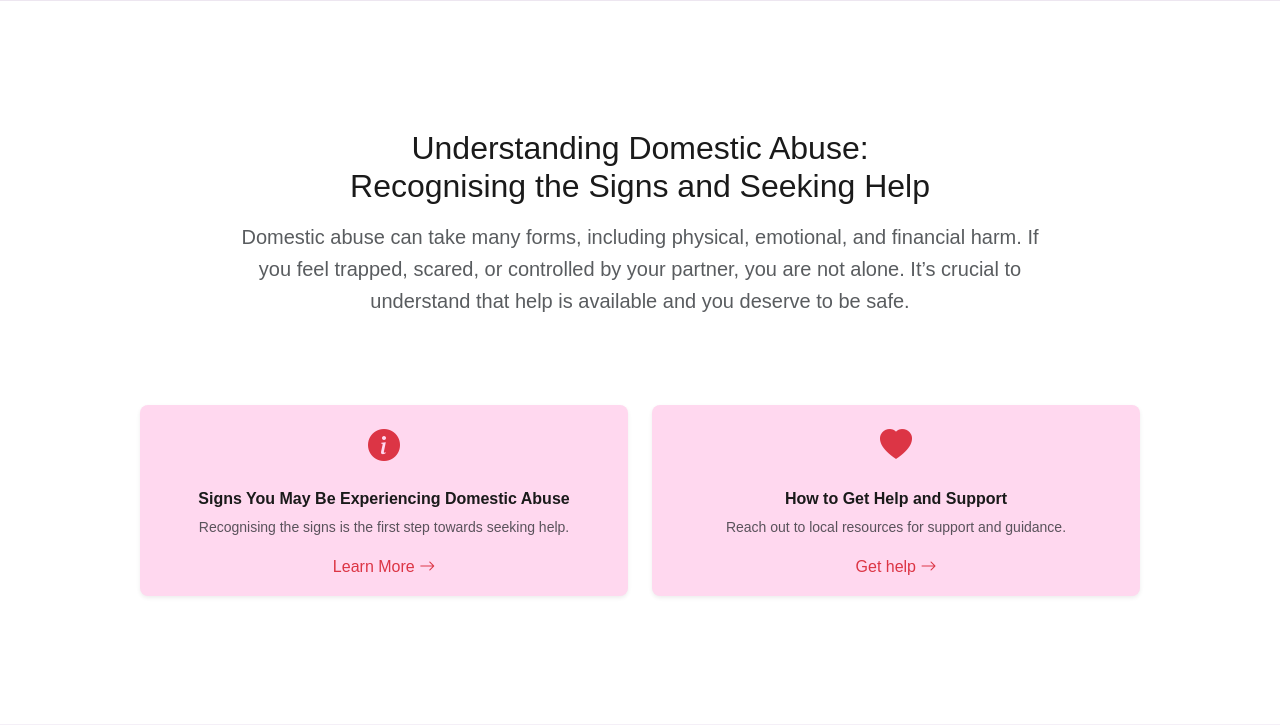
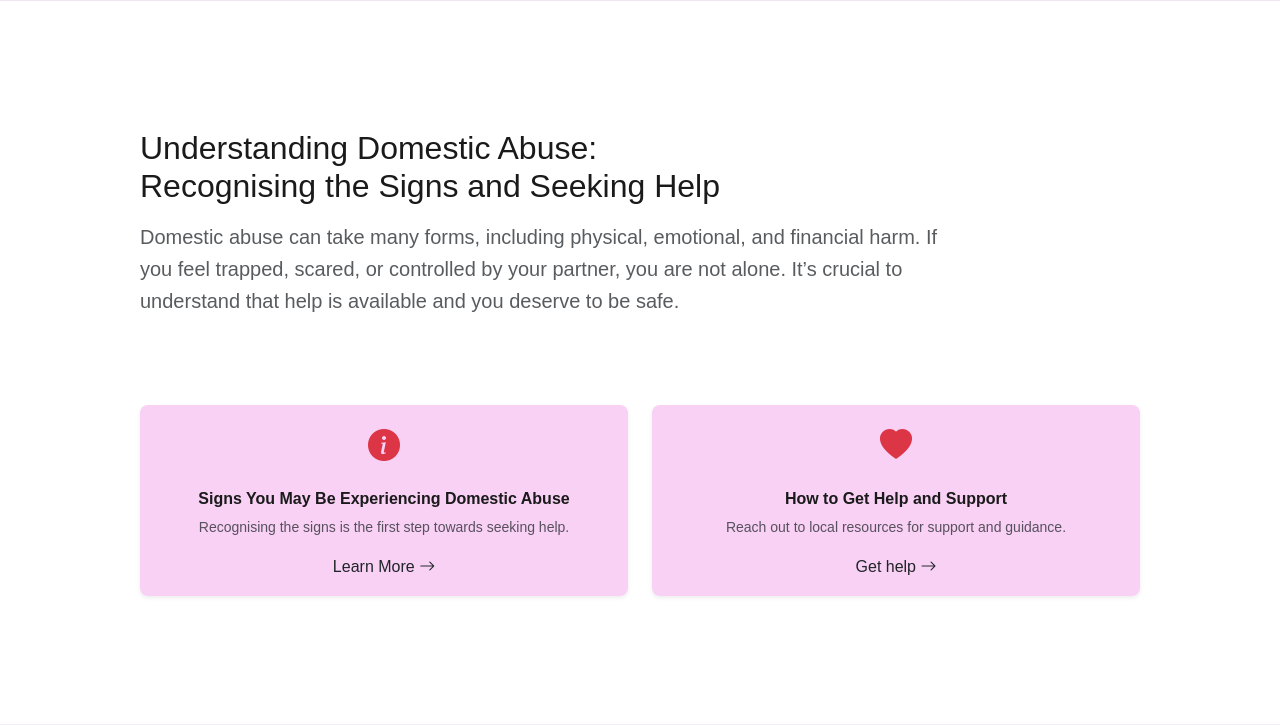
Before and after one commit to shipleyux/charity-site-ms4, a Django app: page / in a window 1280 px wide. Shown: the part 2065-2790 px from the top of the page. Run offline with Django 4.2, Linux system fonts and the light colour scheme; data comes from the database, SQL or seed files in the repository; some libraries are stand-ins or nearby versions.

Commit message:
fix wave fail text contract

```diff
--- a/swa/static/swa/css/style.css
+++ b/swa/static/swa/css/style.css
@@ -382,7 +382,7 @@ body {
 }
 
 .card-info {
-  background-color: #ffd8ef;
+  background-color: #f8d1f5;
   border-radius: 0.5rem;
   padding: 1rem;
 }
--- a/templates/core/home.html
+++ b/templates/core/home.html
@@ -52,7 +52,7 @@
 <!-- Understanding Domestic Abuse Section -->
 <section class=" bg-white info-section">
   <div class="container">
-    <div class="row justify-content-center text-center mb-5">
+    <div class="row justify-content-left text-left mb-5">
       <div class="col-lg-10">
         <h2 class="mb-3">
           Understanding Domestic Abuse:<br>
@@ -72,7 +72,7 @@
             <i class="bi bi-info-circle-fill text-danger fs-2 mb-3"></i>
             <h6 class="fw-bold">Signs You May Be Experiencing Domestic Abuse</h6>
             <p class="text-muted small">Recognising the signs is the first step towards seeking help.</p>
-            <a href="#" class="text-danger fw-medium text-decoration-none mt-auto">Learn More <i class="bi bi-arrow-right"></i></a>
+            <a href="#" class="text-dark fw-medium text-decoration-none mt-auto">Learn More <i class="bi bi-arrow-right"></i></a>
           </div>
         </div>
       </div>
@@ -83,7 +83,7 @@
             <i class="bi bi-heart-fill text-danger fs-2 mb-3"></i>
             <h6 class="fw-bold">How to Get Help and Support</h6>
             <p class="text-muted small">Reach out to local resources for support and guidance.</p>
-            <a href="#" class="text-danger fw-medium text-decoration-none mt-auto">Get help <i class="bi bi-arrow-right"></i></a>
+            <a href="#" class="text-dark fw-medium text-decoration-none mt-auto">Get help <i class="bi bi-arrow-right"></i></a>
           </div>
         </div>
       </div>
```
